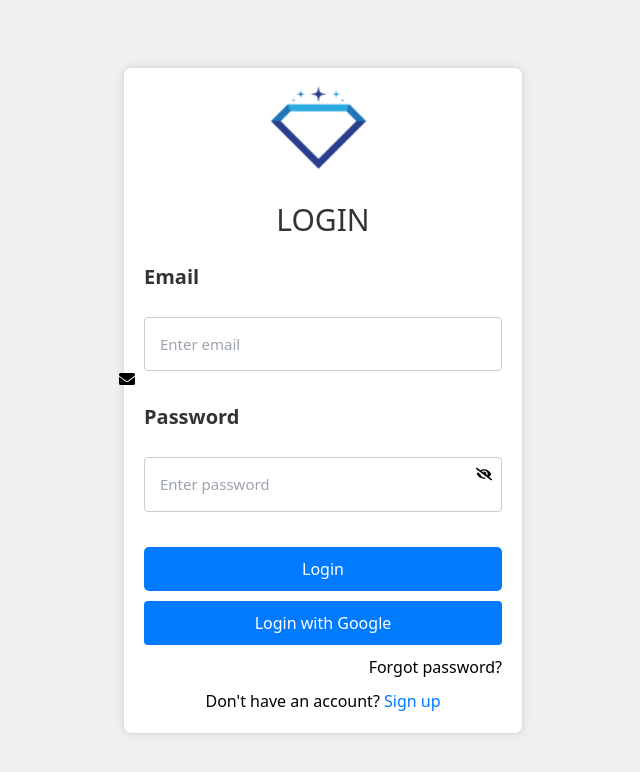
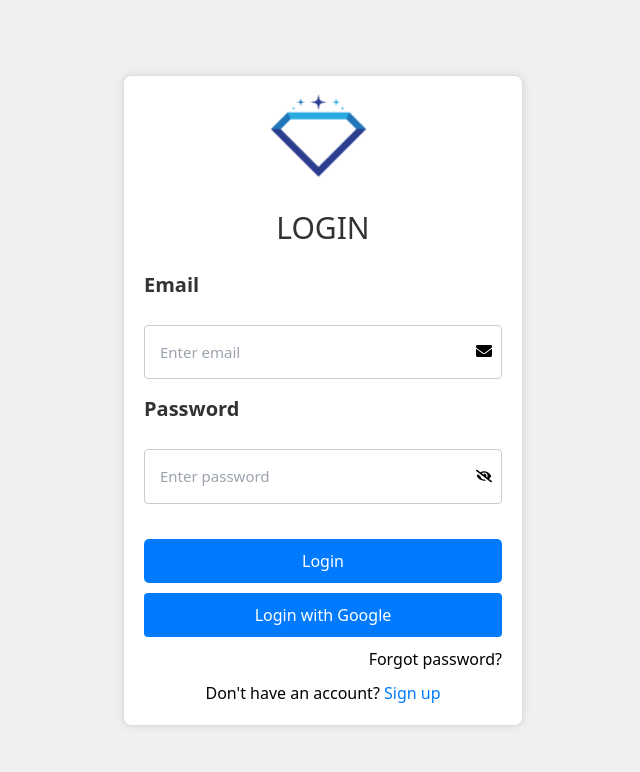
Before and after one commit to HoangNNQ157/FE_GemFPT, a React (Vite) app: page / in a window 1280 px wide. Shown: the top 772 px of the page, without its empty margins (317-957 px from the left). Built offline with nearby package versions, Linux system fonts and the light colour scheme.

Commit message:
add staff

```diff
--- a/src/component/login/Login.css
+++ b/src/component/login/Login.css
@@ -58,14 +58,22 @@ body, html {
     display: flex;
     align-items: center;
 }
+
+.form-item{
+    position: relative;
+}
+
 .icon{
-    margin-left: -25px;
+    position: absolute;
+    bottom: 20px;
+    right: 10px;
 }
 
 .password-toggle-icon {
+    cursor: pointer;
     position: absolute;
+    bottom: 20px;
     right: 10px;
-    cursor: pointer;
 
 }
 
--- a/src/component/login/Login.jsx
+++ b/src/component/login/Login.jsx
@@ -88,7 +88,7 @@ export default function Login() {
         <form onSubmit={handleSubmit}>
           <h3>LOGIN</h3>
 
-          <div className="mb-3">
+          <div className="mb-3 form-item">
             <label className="title">Email</label>
             <input
               type="email"
```
